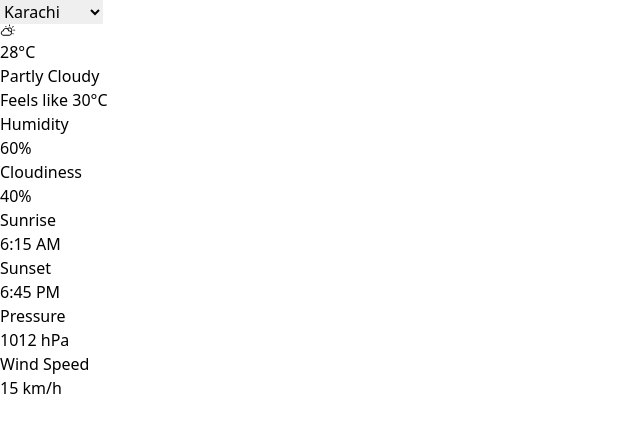
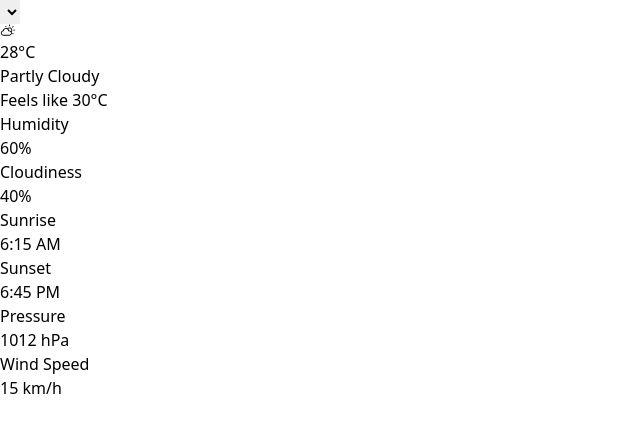
Before and after one commit to Muhammadkashif20/Weather-App-Reactjs, a React (Vite) app: page / in a window 1280 px wide. Shown: the top 432 px of the page, without its empty margins (0-640 px from the left). Built offline with nearby package versions, Linux system fonts and the light colour scheme.

Commit message:
comment change

```diff
--- a/src/App.jsx
+++ b/src/App.jsx
@@ -8,23 +8,16 @@
   return (
     <div className="flex items-center justify-center min-h-screen bg-gradient-to-br from-gray-800 to-gray-900 text-white">
       <div className="w-full max-w-sm p-6 bg-gray-800 bg-opacity-90 rounded-lg shadow-lg">
-
-        {/* City Selector */}
+        {/* Select Your City */}
         <div className="text-center mb-6">
           <select
             className="bg-gray-700 p-2 rounded text-white hover:bg-gray-600 focus:outline-none focus:ring-2 focus:ring-blue-400 transition"
-            value={city}
-            onChange={(e) => setCity(e.target.value)}
           >
-            {cities.map((city, index) => (
-              <option key={index} value={city}>
-                {city}
-              </option>
-            ))}
+
           </select>
         </div>
 
-        {/* Weather Overview */}
+        {/* Weather Overview*/}
         <div className="text-center space-y-2 mb-4">
           <div className="flex justify-center text-5xl text-yellow-300">
             <WiDayCloudy />
@@ -34,7 +27,7 @@
           <p className="text-gray-400 text-sm">Feels like 30°C</p>
         </div>
 
-        {/* Weather Details */}
+        {/* Weather Details  Like Modern Feature's*/}
         <div className="grid grid-cols-2 gap-3 text-center text-xs">
           <div className="bg-gray-700 p-3 rounded hover:bg-gray-600 transition">
             <p className="font-semibold">Humidity</p>
```
